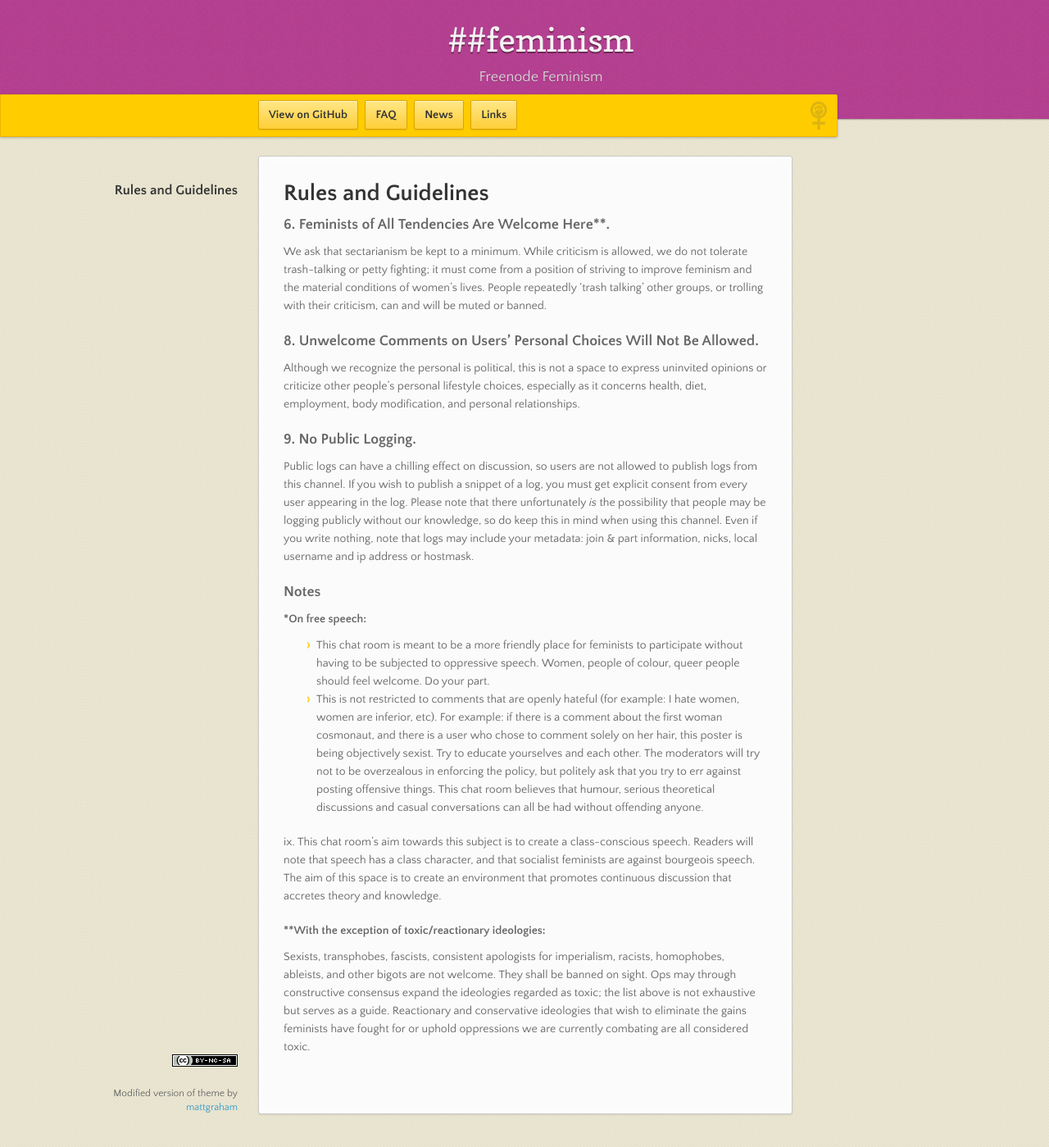
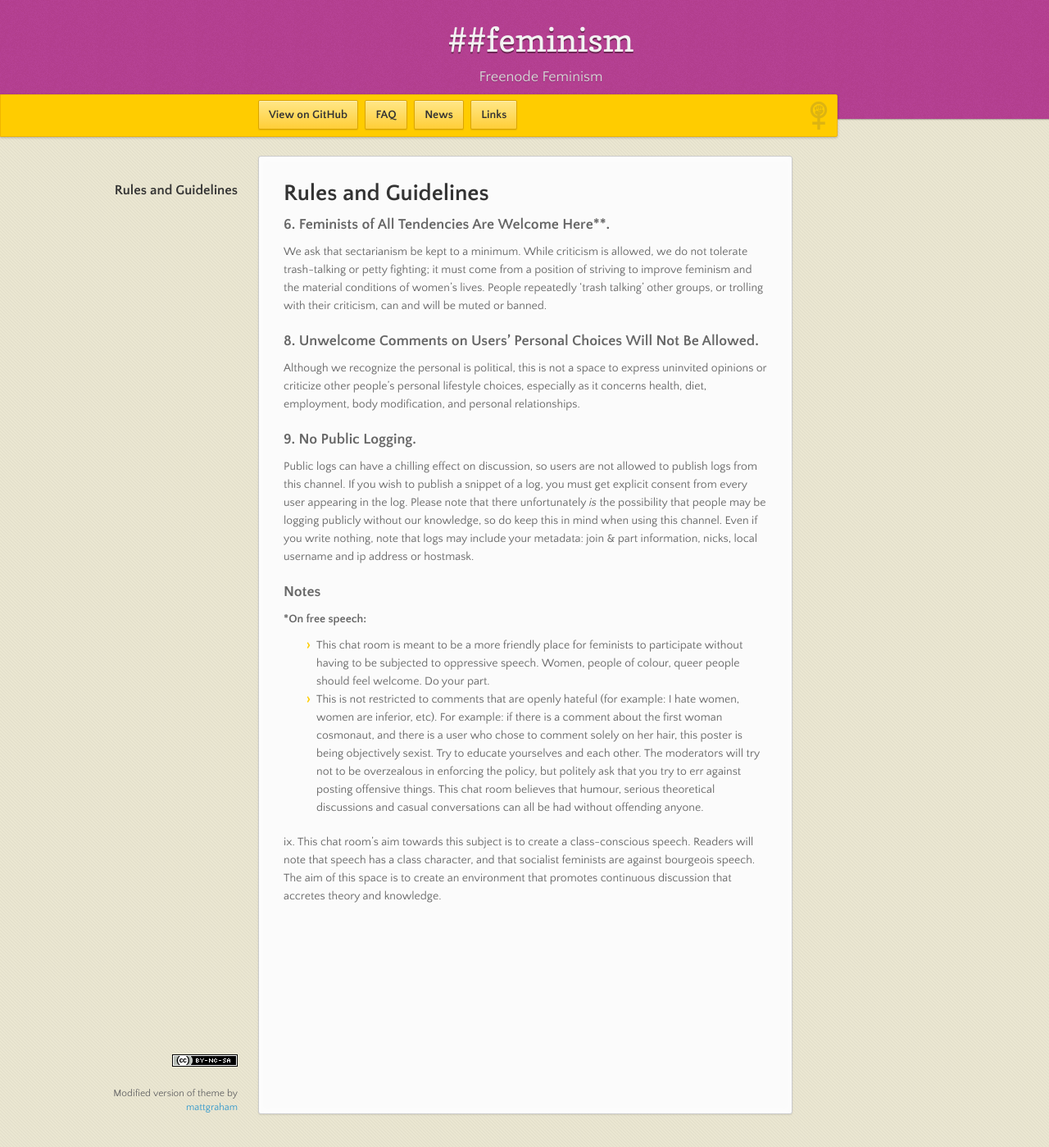
Before and after one commit to feminism-chat/feminism-chat.github.io, a Jekyll site: the page built from index.md, in a window 1280 px wide and 1399 px high. Shown: the whole window at 82% size. Built offline with Jekyll 4.4.1, drawn with Linux system fonts in a browser that asks for light colours; nearby versions of some CDN libraries.

Commit message:
move to FAQ: more things that are bad. mostly redundant

```diff
--- a/index.md
+++ b/index.md
@@ -26,6 +26,3 @@ Public logs can have a chilling effect on discussion, so users are not allowed t
 * This is not restricted to comments that are openly hateful (for example: I hate women, women are inferior, etc). For example: if there is a comment about the first woman cosmonaut, and there is a user who chose to comment solely on her hair, this poster is being objectively sexist. Try to educate yourselves and each other. The moderators will try not to be overzealous in enforcing the policy, but politely ask that you try to err against posting offensive things. This chat room believes that humour, serious theoretical discussions and casual conversations can all be had without offending anyone.
 
 ix. This chat room's aim towards this subject is to create a class-conscious speech. Readers will note that speech has a class character, and that socialist feminists are against bourgeois speech. The aim of this space is to create an environment that promotes continuous discussion that accretes theory and knowledge.
-
-#### **With the exception of toxic/reactionary ideologies:
-Sexists, transphobes, fascists, consistent apologists for imperialism, racists, homophobes, ableists, and other bigots are not welcome. They shall be banned on sight. Ops may through constructive consensus expand the ideologies regarded as toxic; the list above is not exhaustive but serves as a guide. Reactionary and conservative ideologies that wish to eliminate the gains feminists have fought for or uphold oppressions we are currently combating are all considered toxic.
```
Also changed, not shown: faq.md (+1 -1 lines).
